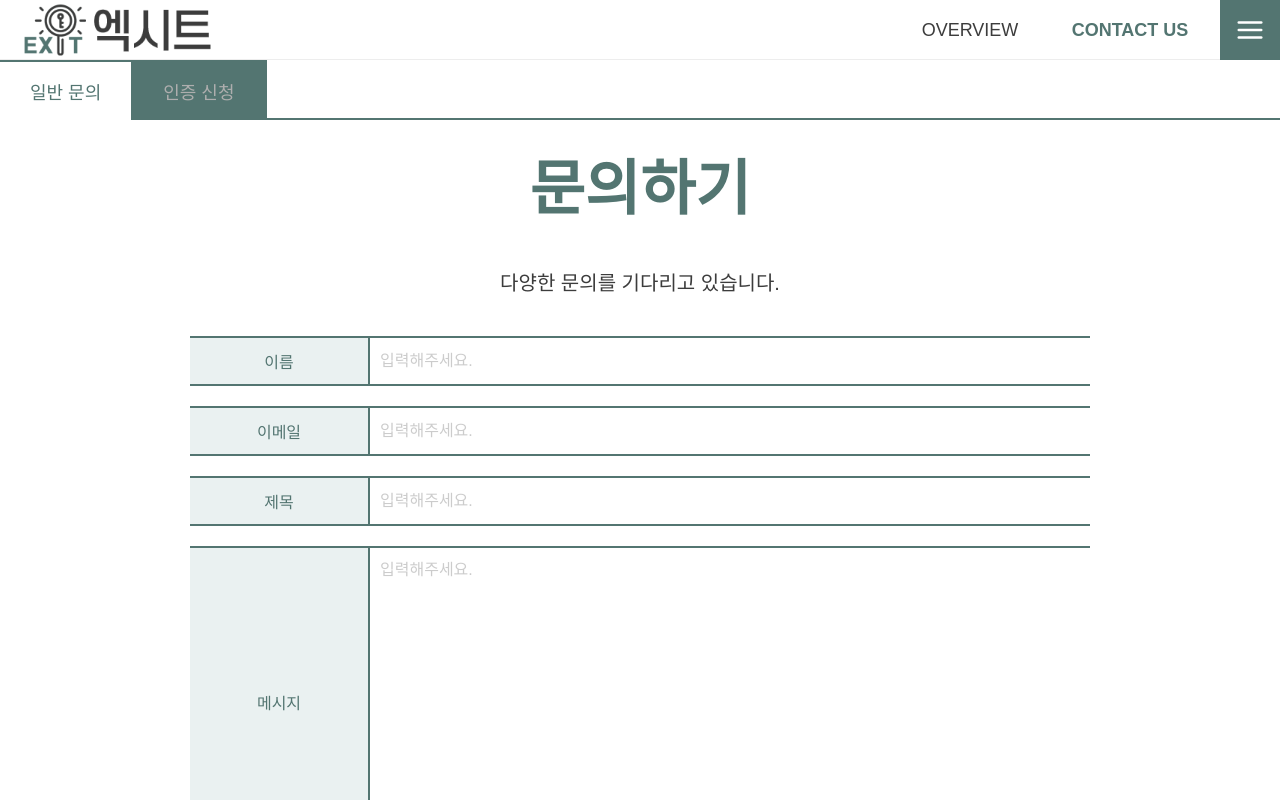
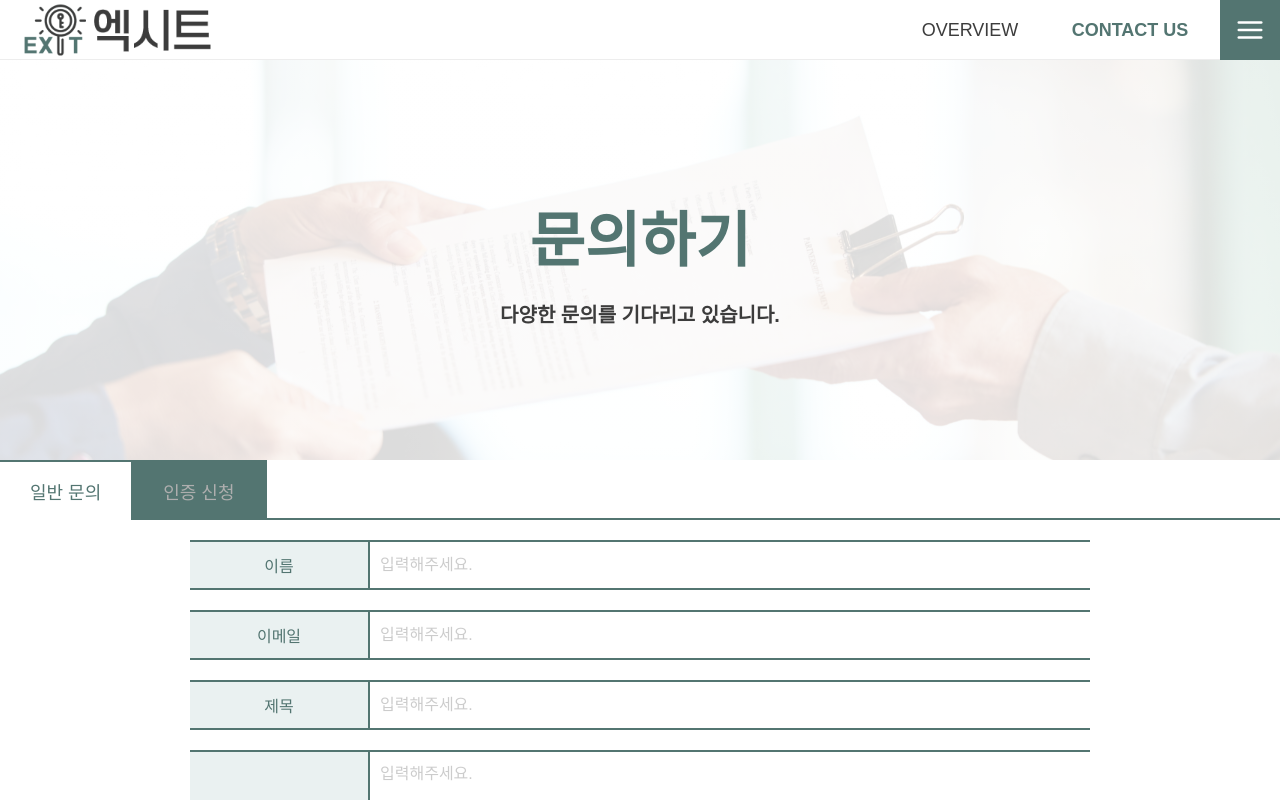
Before and after one commit to EXITKR/exit, a Next.js app: page /contact_us in a window 1280 px wide. Built offline with nearby package versions, Linux system fonts and the light colour scheme; a web font is replaced by a local one.

Commit message:
title component

```diff
--- a/assets/css/components/content_box.css
+++ b/assets/css/components/content_box.css
@@ -147,10 +147,11 @@
     height: auto;
 
     .title_main {
-        height: auto;
+        height: 100%;
         display: flex;
         flex-direction: column;
         align-items: center;
+        justify-content: center;
         gap: 20px;
         padding: 40px 0 40px;
 
--- a/assets/css/pages/contact_us.css
+++ b/assets/css/pages/contact_us.css
@@ -1,7 +1,16 @@
 #contact_us_page {
     width: 100%;
     margin: 80px 0 0;
-    background: #eaf1f1;
+
+    .title_section {
+        height: 400px;
+
+        background:
+                linear-gradient(rgba(255, 255, 255, 0.85), rgba(255, 255, 255, 0.85)),
+                url("../../imgs/background/title02.jpg");
+        background-size: cover;
+        background-position: center;
+    }
 
     .contact_us_main {
         height: auto;
@@ -10,25 +19,6 @@
         display: flex;
         flex-direction: column;
         align-items: center;
-
-        .title {
-            margin-bottom: 40px;
-
-            font-size: 60px;
-            font-weight: 700;
-            color: #537571;
-        }
-
-        .desc {
-            width: 1000px;
-            margin-bottom: 40px;
-
-            font-size: 20px;
-            font-weight: 500;
-            color: #3c3c3c;
-
-            text-align: center;
-        }
 
         .sort_title {
             width: 1000px;
--- a/assets/css/screen/mobile/pages/contact_us.css
+++ b/assets/css/screen/mobile/pages/contact_us.css
@@ -1,6 +1,10 @@
 @media screen and (max-width: 1000px) {
     #contact_us_page {
         margin: 40px 0 0;
+
+        .title_section {
+            height: 200px;
+        }
 
         .contact_us_main {
             .title {
--- a/src/_components/contact_us/ContactUs.tsx
+++ b/src/_components/contact_us/ContactUs.tsx
@@ -3,6 +3,7 @@ import ActiveTab from "@components/buttons/ActiveTab";
 import InquiryForm from "@components/contact_us/Inquiry";
 import RequestForm from "@components/contact_us/Request";
 import Loading from "@components/Loading";
+import Title from "@components/Title";
 import { activeTabsInterface } from "@interfaces/pagesInterface";
 import { useSearchParams } from "next/navigation";
 import { useEffect, useState } from "react";
@@ -50,6 +51,12 @@ const ContactUs = () => {
         <>
             {isLoading ? <Loading message={isMessage} /> : null}
             <div id="contact_us_page">
+                {isTabIdx === 0
+                ?
+                <Title title="문의하기" desc="다양한 문의를 기다리고 있습니다."/>
+                :
+                <Title title="인증 신청 및 설문" desc="귀 사의 무궁한 번영을 기원합니다. 본 양식은 계약 검토를 통한 심사 일수를 정확하게 산정하기 위한 것이니 해당되는 모든 항목을 정확하게 기록하여 주시기 바랍니다. 인증심사 중 기재된 정보와 다를 경우, 상황에 따라 심사 프로그램이 변경 될 수 있음을 안내해 드립니다."/>
+                }
                 <div className="inner_main page_inner contact_us_main">
                     {windowWidth > 1000
                         ?
--- a/src/_components/contact_us/Inquiry.tsx
+++ b/src/_components/contact_us/Inquiry.tsx
@@ -26,8 +26,6 @@ const InquiryForm = (props: {
     }
     return (
         <>
-            <span className="title">문의하기</span>
-            <span className="desc">다양한 문의를 기다리고 있습니다.</span>
             <div className="inquiry_form">
                 <form onSubmit={handleSubmit}>
                     <div className="form_section input_section">
--- a/src/_components/contact_us/Request.tsx
+++ b/src/_components/contact_us/Request.tsx
@@ -178,8 +178,6 @@ const RequestForm = (props: {
 
     return (
         <>
-            <span className="title">인증 신청 및 설문</span>
-            <span className="desc">귀 사의 무궁한 번영을 기원합니다. 본 양식은 계약 검토를 통한 심사 일수를 정확하게 산정하기 위한 것이니 해당되는 모든 항목을 정확하게 기록하여 주시기 바랍니다. 인증심사 중 기재된 정보와 다를 경우, 상황에 따라 심사 프로그램이 변경 될 수 있음을 안내해 드립니다.</span>
             <span className="sort_title">작성법</span>
             <div className="how_to_section">
                 <span className="how_to"><a href="#1_0">[1. 기본정보]</a> 항목은 필수 기재 사항입니다.</span>
```
Also changed, not shown: assets/imgs/background/title02.jpg (added).
